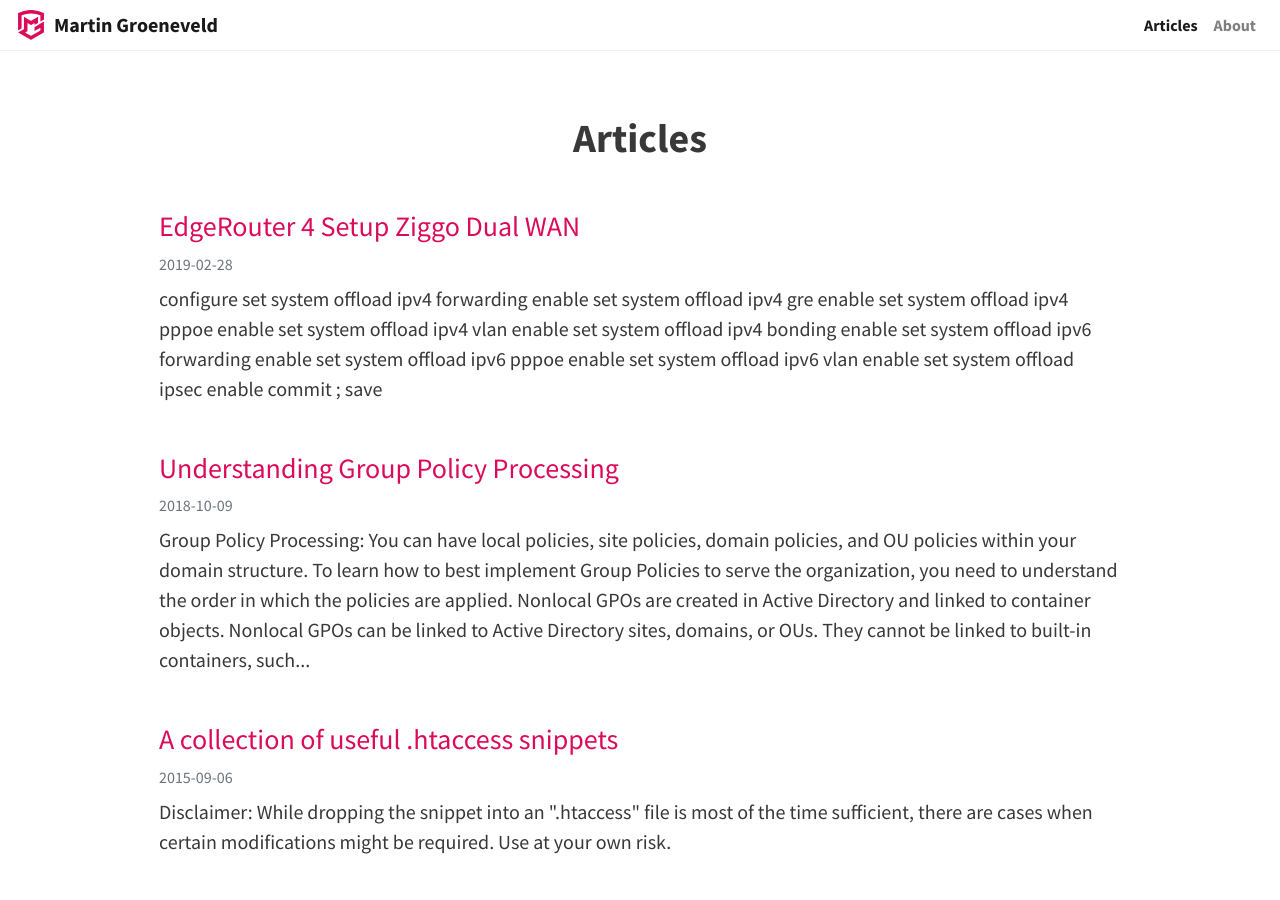
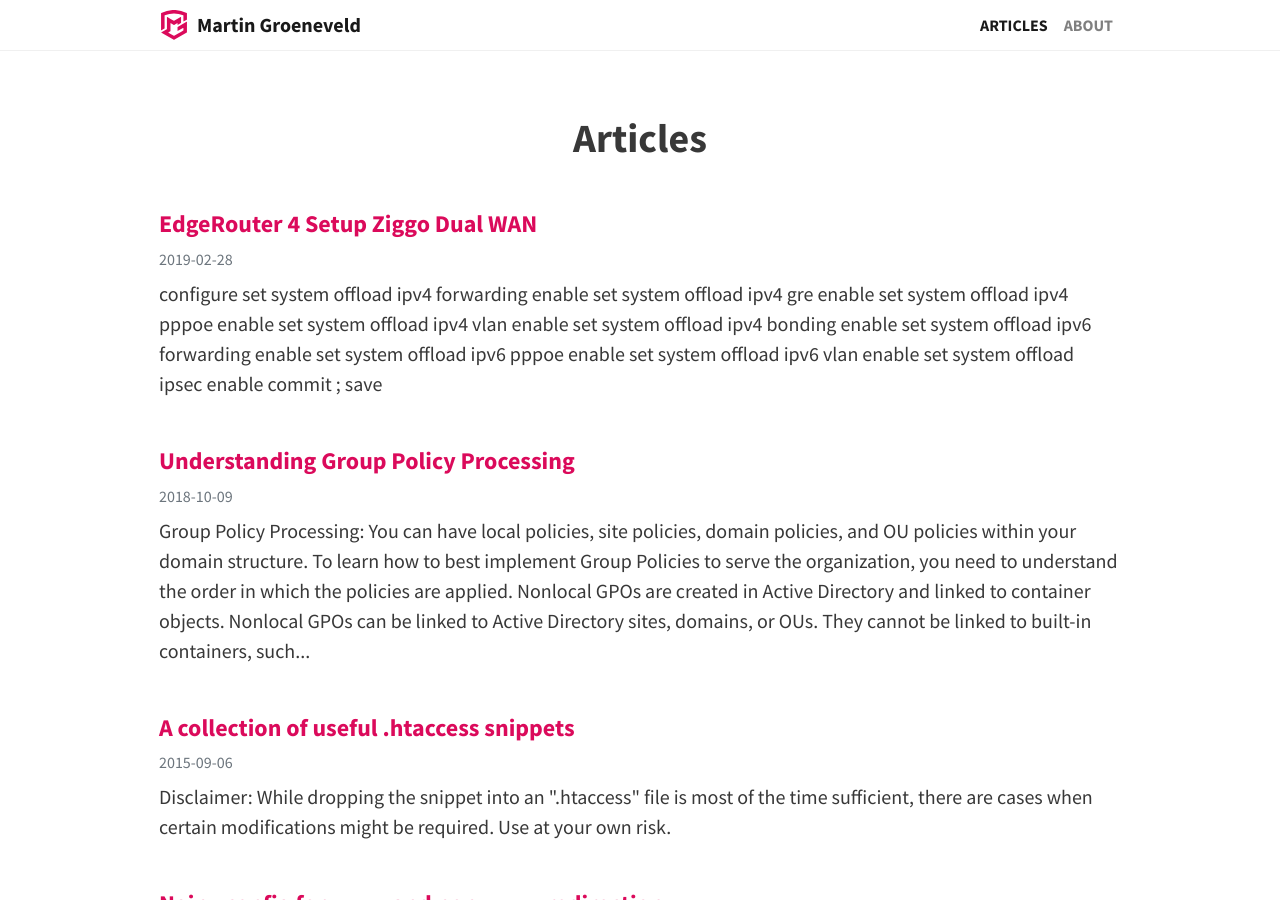
Before and after one commit to groveld/groveld.github.io, a Jekyll site: the page built from src/_pages/index.md, in a window 1280 px wide and 900 px high. Built offline with Jekyll 4.4.1, drawn with Linux system fonts in a browser that asks for light colours; nearby versions of some CDN libraries.

Commit message:
minor updates

```diff
--- a/src/_includes/navigation.html
+++ b/src/_includes/navigation.html
@@ -1,5 +1,6 @@
 {% assign location = page.url | downcase | remove_first:'/' | split: '/' | first %}
 <nav class="navbar fixed-top navbar-expand-lg navbar-light d-print-none">
+  <div class="container-fluid">
 
     <span class="navbar-brand mb-0 font-weight-bold">
       <a class="d-inline-block mr-1" href="{{ "/" | relative_url }}">
@@ -13,7 +14,7 @@
     </button>
 
     <div class="collapse navbar-collapse" id="navbar">
-    <div class="navbar-nav ml-auto small font-weight-bold">
+      <div class="navbar-nav ml-auto small text-uppercase font-weight-bold">
         <a class="nav-item nav-link{% if location == nil or location == 'articles' %} active{% endif %}" href="{{ "/" | relative_url }}">Articles</a>
         <a class="nav-item nav-link{% if location == 'about' %} active{% endif %}" href="{{ "/about" | relative_url }}">About</a>
       </div>
@@ -25,4 +26,5 @@
       </div>
     </progress>
 
+  </div>
 </nav>
--- a/src/_pages/index.md
+++ b/src/_pages/index.md
@@ -2,11 +2,11 @@
 layout      : page
 permalink   : /
 title       : Articles
-description :
+description : List of articles
 ---
 
 {% for post in site.posts %}
-  <h2 class="h3 p-0 mb-2"><a href="{{ post.url | prepend: site.baseurl }}">{{ post.title }}</a></h2>
+  <h2 class="h4 font-weight-bold p-0 mb-2"><a href="{{ post.url | prepend: site.baseurl }}">{{ post.title }}</a></h2>
   <p class="text-muted mb-2 small">{{ post.date | date: "%Y-%m-%d" }}</p>
   <p class="mb-5">{{ post.excerpt | strip_html | truncatewords: 75 }}</p>
 {% endfor %}
```
Also changed, not shown: .travis.yml. Lines whose indentation alone changed are shown as unchanged.
